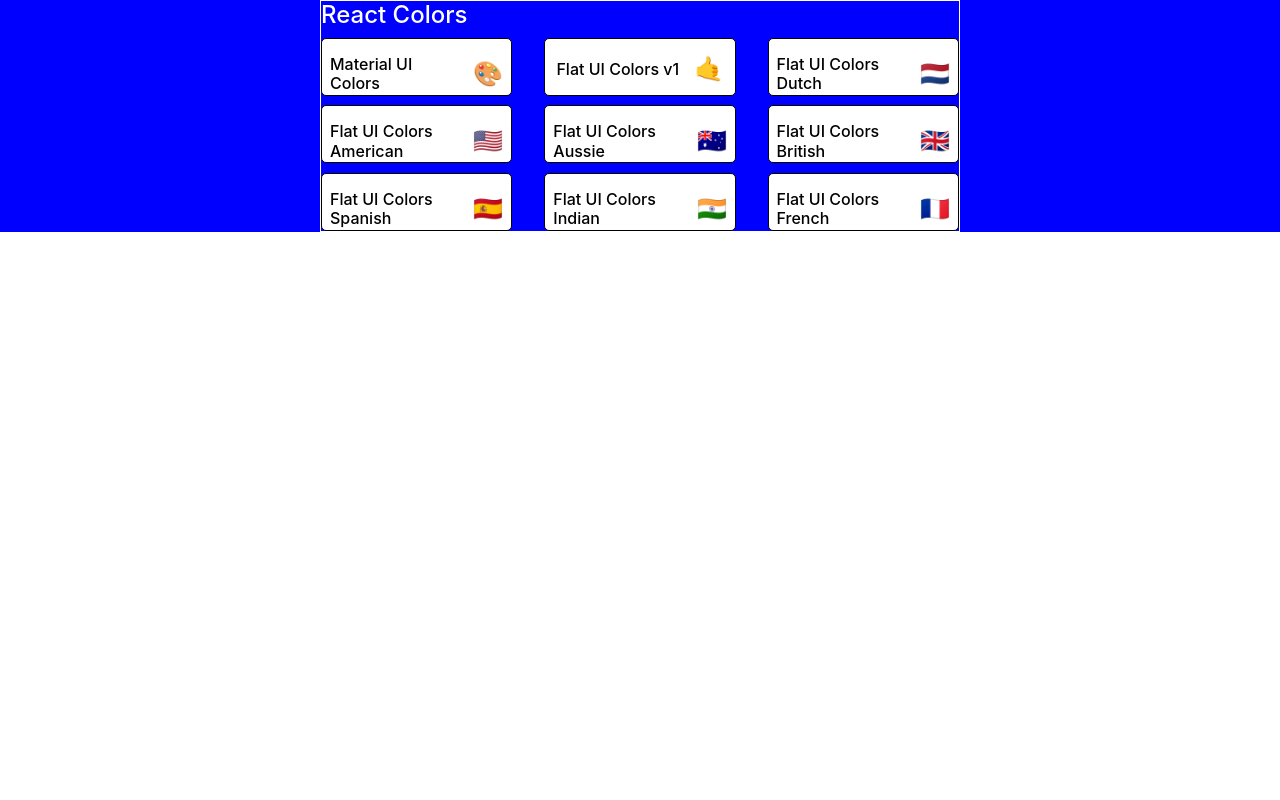
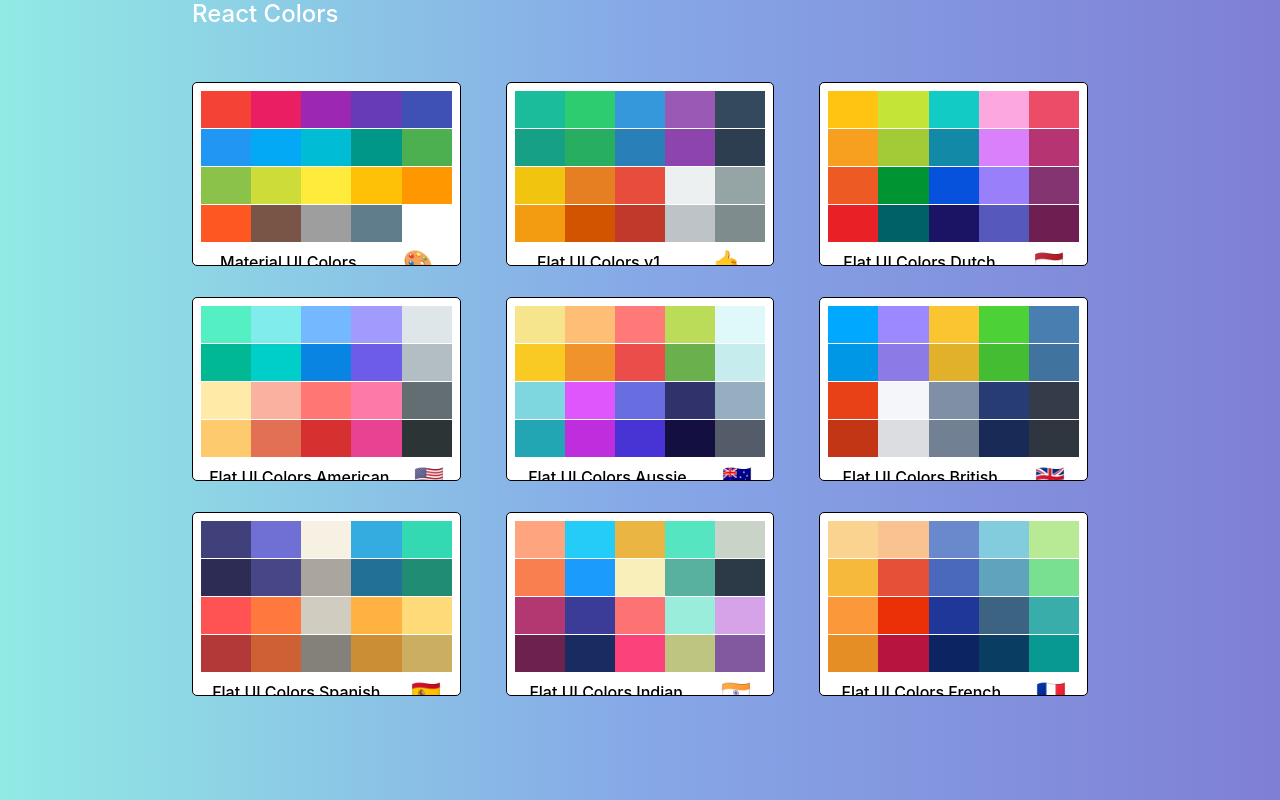
Before and after one commit to mehul11jain/React-Color-Picker, a React (Create React App) app: page / in a window 1280 px wide. Shown: the top 800 px of the page. Built offline with nearby package versions, Linux system fonts and the light colour scheme.

Commit message:
Added Links to Palette

```diff
--- a/src/App.js
+++ b/src/App.js
@@ -13,7 +13,7 @@
   render(){
     return (
       <Switch>
-        <Route exact path="/" render={() => <PaletteList palettes={seedColors}/>} />
+        <Route exact path="/" render={(routeprops) => <PaletteList palettes={seedColors} {...routeprops}/>} />
         <Route
           exact
           path="/palette/:id"
--- a/src/MiniPalette.js
+++ b/src/MiniPalette.js
@@ -14,7 +14,9 @@
         }
     },
     colors : {
-        backgroundColor:"grey"
+        backgroundColor:"white",
+        height : "150px",
+        width : "100%"
     },
     title : {
         display : "flex",
@@ -30,13 +32,26 @@
         marginLeft:"0.5rem",
         fontSize:"1.5rem"
 
+    },
+    miniColor:{
+        display:"inline-block",
+        height :"25%",
+        width:"20%",
+        margin:"0 auto",
+        position :"relative",
+        marginBottom :"-5.5px"
     }
 };
 function MiniPalette(props){
-    const {classes,paletteName,emoji} = props;
+    const {classes,paletteName,emoji,colors} = props;
+    const miniColorBoxes = colors.map(color =>(
+        <div className={classes.miniColor} style={{backgroundColor : color.color }} key={color.name}></div>
+    ))
     return(
-        <div className={classes.root}>
-            <div className={classes.colors}></div>
+        <div className={classes.root} onClick={props.handleClick}>
+            <div className={classes.colors}>
+                {miniColorBoxes}
+            </div>
             <h5 className={classes.title}>{paletteName}<span className={classes.emoji}>{emoji}</span></h5>
         </div>
     )
--- a/src/PaletteList.js
+++ b/src/PaletteList.js
@@ -1,38 +1,44 @@
 import React, { Component } from 'react'
 import MiniPalette from "./MiniPalette";
 import { withStyles } from "@material-ui/core/styles";
-import { Link } from 'react-router-dom';
 const styles = {
-    root :{
-        backgroundColor:"blue",
-        height:"100%",
-        display:"flex",
-        alignItems:"flex-start",
-        justifyContent:"center"
-    },
-    container:{
-        width:"50%",
-        display:"flex",
-        alignItems:"flex-start",
-        flexDirection:"Column",
-        flexWrap:"wrap",
-        border:"1px solid white"
-    },
-    nav:{
-        display:"flex",
-        width:"100%",
-        justifyContent:"space-between",
-        color : "white"
-    },
-    palettes:{
-        boxSizing : "border-box",
-        width : "100%",
-        display :"grid",
-        gridTemplateColumns :"repeat(3, 30%)",
-        gridGap:"5%"
+  root: {
+    background: "#7F7FD5",  /* fallback for old browsers */
+    background: "-webkit-linear-gradient(to right, #91EAE4, #86A8E7, #7F7FD5)",  /* Chrome 10-25, Safari 5.1-6 */
+    background: "linear-gradient(to right, #91EAE4, #86A8E7, #7F7FD5)", /* W3C, IE 10+/ Edge, Firefox 16+, Chrome 26+, Opera 12+, Safari 7+ */
+    height: "150vh",
+    display: "flex",
+    alignItems: "flex-start",
+    justifyContent: "center",
+  },
+  container: {
+    width: "70%",
+    display: "flex",
+    alignItems: "flex-start",
+    flexDirection: "Column",
+    flexWrap: "wrap",
+  },
+  nav: {
+    display: "flex",
+    width: "100%",
+    justifyContent: "space-between",
+    alignItems:"center",
+    color: "white",
+    marginBottom: "5%",
+    textAlign:"center"
+  },
+  palettes: {
+    boxSizing: "border-box",
+    width: "100%",
+    display: "grid",
+    gridTemplateColumns: "repeat(3, 30%)",
+    gridGap: "5%",
+  },
+};
+class PaletteList extends Component {
+    goToPalette(id){
+      this.props.history.push(`/palette/${id}`);
     }
-}
-class PaletteList extends Component {
     render() {
         const {palettes, classes} = this.props;
         console.log(palettes);
@@ -44,7 +50,7 @@
               </nav>
               <div className={classes.palettes}>
                 {palettes.map((p) => (
-                  <MiniPalette {...p} />
+                  <MiniPalette {...p} handleClick={() => this.goToPalette(p.id)}/>
                 ))}
               </div>
             </div>
```
